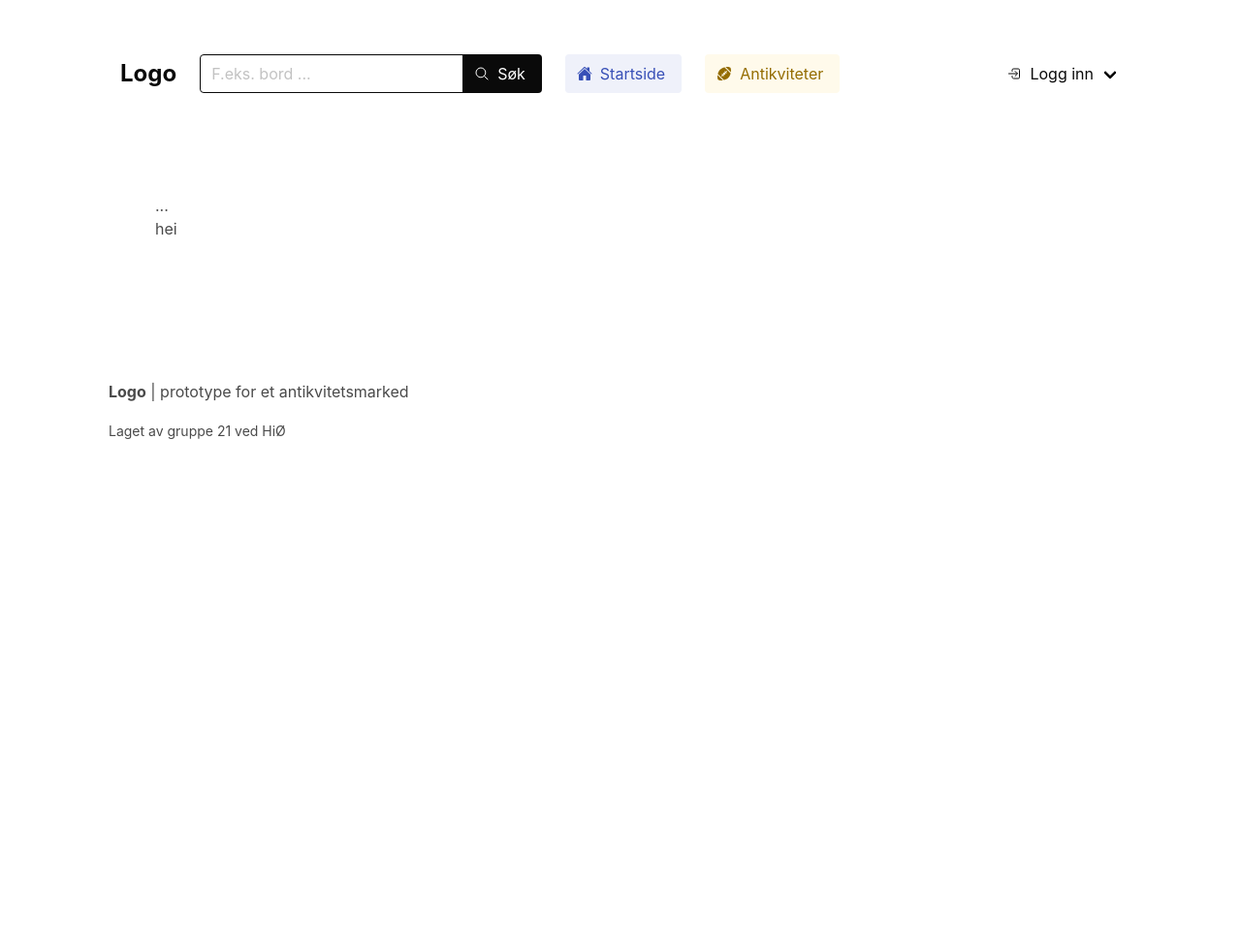
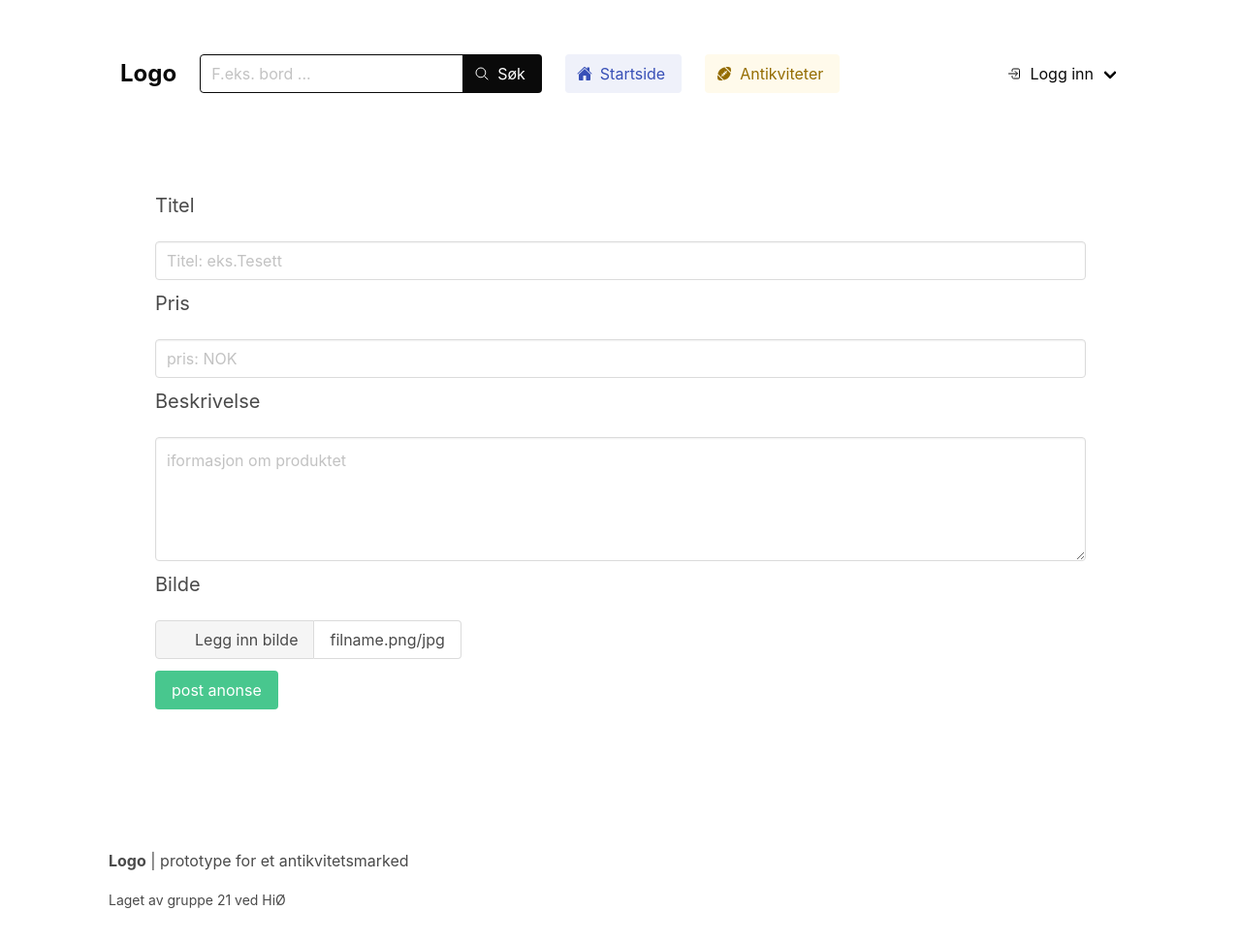
Before and after one commit to olejorga/prototype, a Python web app: template src/app/templates/new_listing.html in a window 1280 px wide. Shown: the top 972 px of the page at 97% size. Before the commit the page ends 453 px from the top, so only its background shows below. Run offline with Jinja, Linux system fonts and the light colour scheme; the template is opened without the code that fills it, so the values that code supplies are empty.

Commit message:
fix: lagt til form for ny annonse

```diff
--- a/src/app/templates/new_listing.html
+++ b/src/app/templates/new_listing.html
@@ -1,7 +1,47 @@
 {% extends 'base.html' %}
 {% block content %}
     <section class="section">
-        ...
-        <p>hei</p>
+        <form action="/api/receipt/{#{ new_listing.id }#}" method="set">
+            <div class="field">
+                <p class="subtitle">{#{ listing.set_title() }ikke med noen av dem#} Titel</p>
+                <div class="control">
+                    <input class="input" type="text" placeholder="Titel: eks.Tesett">
+                </div>
+            </div>
+            <div class="field">
+                <p class="subtitle">{#{ listing.set_price() }#} Pris</p>
+                <div class="control">
+                    <input class="input" type="text" placeholder="pris: NOK">
+                </div>
+            </div>
+            <div class="field">
+                <p class="subtitle">{#{ listing.set_description() } #} Beskrivelse</p>
+                <div class="control">
+                    <textarea class="textarea" placeholder="iformasjon om produktet"></textarea>
+                </div>
+            </div>
+            <div class="field">
+                <p class="subtitle">{#{ listing.set_pictures }#} Bilde </p>
+                <div class="file has-name">
+                    <label class="file-label">
+                      <input class="file-input" type="file" name="resume">
+                      <span class="file-cta">
+                        <span class="file-icon">
+                          <i class="fas fa-upload"></i>
+                        </span>
+                        <span class="file-label">
+                          Legg inn bilde
+                        </span>
+                      </span>
+                      <span class="file-name">
+                        filname.png/jpg
+                      </span>
+                    </label>
+                </div>
+            </div>
+            <div class="control">
+                <button class="button is-success">post anonse</button>
+            </div>
+        </form>
     </section>
 {% endblock %}
```
